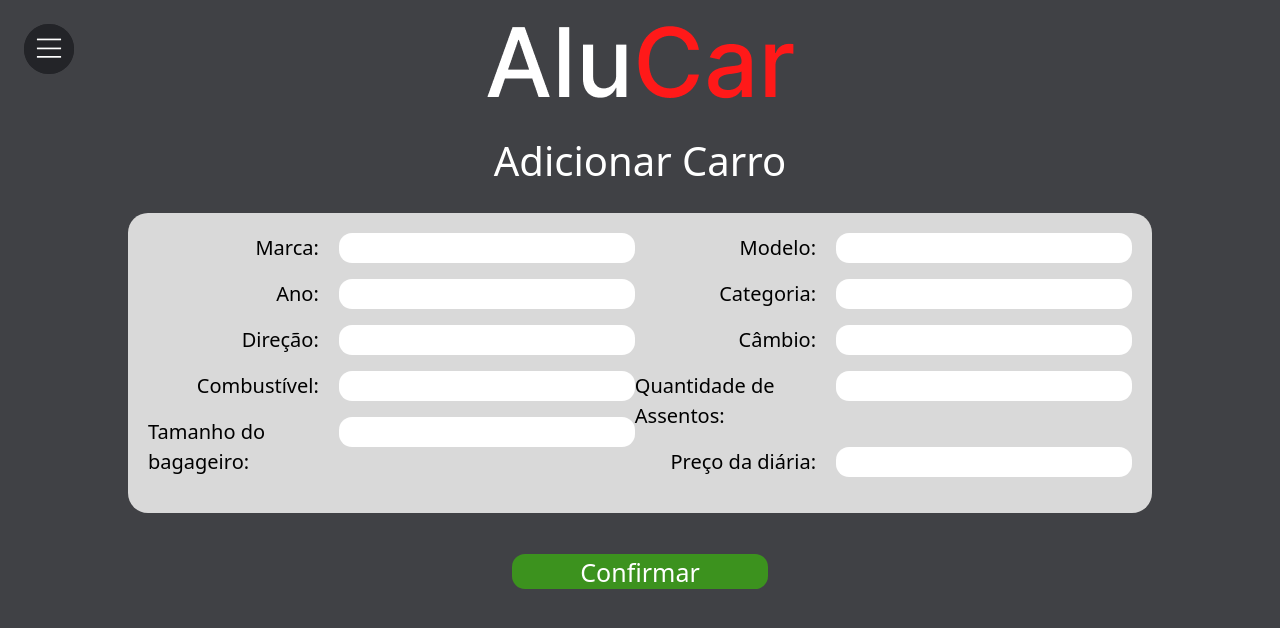
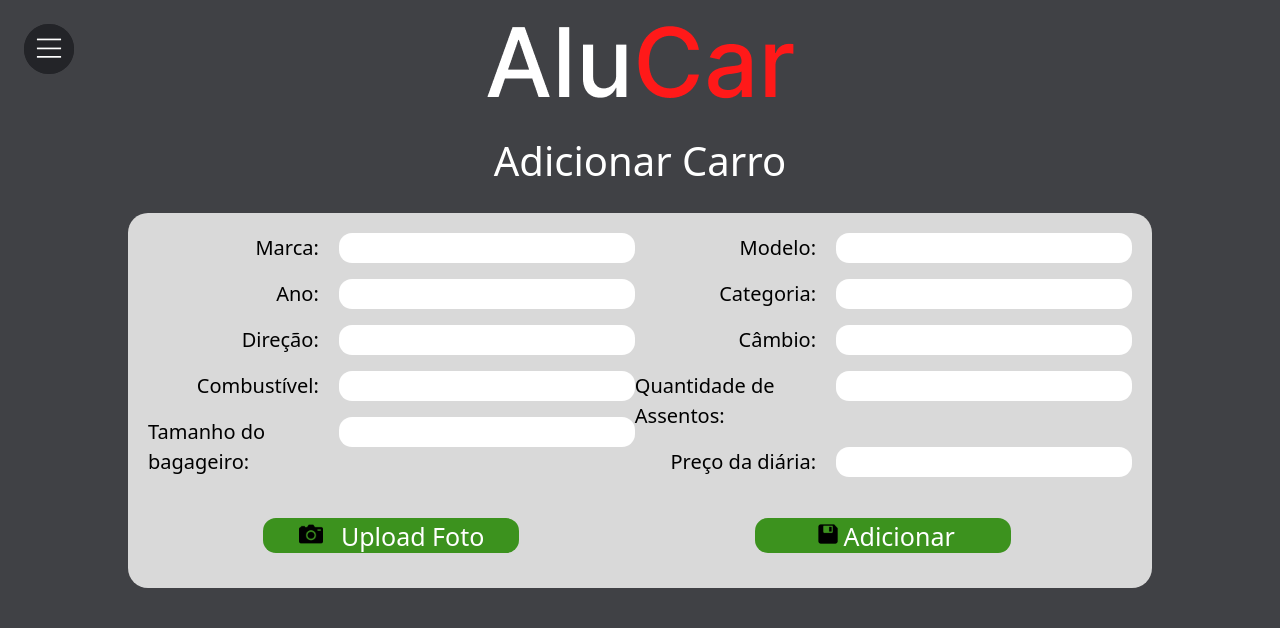
Before and after one commit to lucasacioly/CAR-RENTAL-SYSTEM, an Angular app in the folder Client/Car-Rental-System/: page /addedit in a window 1280 px wide. Shown: the top 628 px of the page. Built offline with nearby package versions, Linux system fonts and the light colour scheme.

Commit message:
adjusting buttons in add-car-page

```diff
--- a/Client/Car-Rental-System/src/app/add-edit-car-page/add-edit-car-page.component.html
+++ b/Client/Car-Rental-System/src/app/add-edit-car-page/add-edit-car-page.component.html
@@ -38,6 +38,12 @@
             <p class="bagage">Tamanho do bagageiro:</p>
             <input type="text" class="bagage-txt">
         </section>
+
+        <div class="button-photo">
+
+            <button class="button"><img class="camera" src="assets/camera.png">Upload Foto</button>
+
+        </div>
     </div>
 
     <!-- Coluna da direita -->
@@ -66,15 +72,15 @@
             <p class="diaria">Preço da diária:</p>
             <input type="text" class="diaria-txt">
         </section>
+
+        <div class="button-confirm">
+
+            <button class="button"><img class="disket" src="assets/disket.png">Adicionar</button>
+
+        </div>
     </div>
 
   </section>
-
-  <div class="button-confirm">
-
-    <button class="button">Confirmar</button>
-
-  </div>
 
 </section>
 
--- a/Client/Car-Rental-System/src/app/add-edit-car-page/add-edit-car-page.component.scss
+++ b/Client/Car-Rental-System/src/app/add-edit-car-page/add-edit-car-page.component.scss
@@ -51,10 +51,29 @@
         display: flex;
         justify-content: center;
         margin-top: 2%;
+    }
+
+    .button-photo {
+        display: flex;
+        justify-content: center;
+        margin-top: 2%;
+    }
+
+    .camera {
+        height: 70%;
+        margin-right: 7%;
+        margin-bottom: 4%;
+    }
+
+    .disket {
+        height: 90%;
+        //padding-right: 3%;
+        margin-bottom: 4%;
+    }
 
     .button {
         justify-content: center;
-            align-items: center;
+        align-items: baseline;
         font-size: 25px;
         color: var(--white);
         background: var(--green);
@@ -71,4 +90,3 @@
         background: #46b11f;
     }
 }
-}
```
Lines whose indentation alone changed are shown as unchanged.
